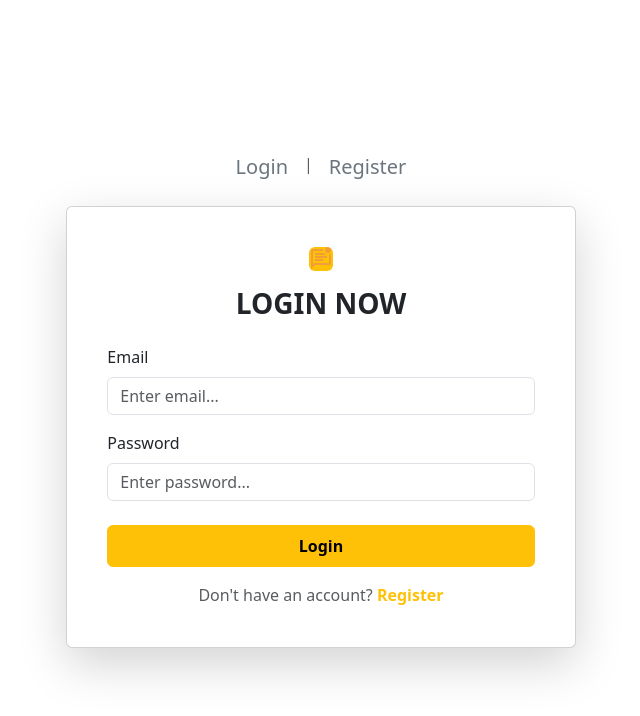
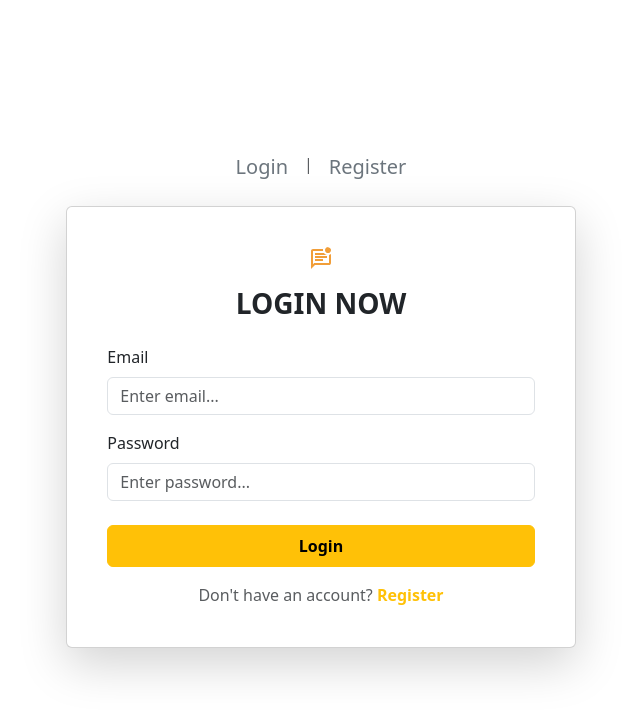
Before and after one commit to Mlindaamani/echat, a React (Vite) app in the folder frontend/: page /login in a window 1280 px wide. Shown: the top 716 px of the page, without its empty margins (319-959 px from the left). Built offline with nearby package versions, Linux system fonts and the light colour scheme; no server answers.

Commit message:
Refactored my code

```diff
--- a/frontend/src/pages/LoginForm.jsx
+++ b/frontend/src/pages/LoginForm.jsx
@@ -25,7 +25,7 @@ export const LoginForm = () => {
           <Image
             src={chats}
             fluid
-            className="mb-3 bg-warning rounded-2"
+            className="mb-3 rounded-2"
             style={{ maxWidth: "80px" }}
           />
           <h2 className="h3 fw-bold text-dark">LOGIN NOW</h2>
```
